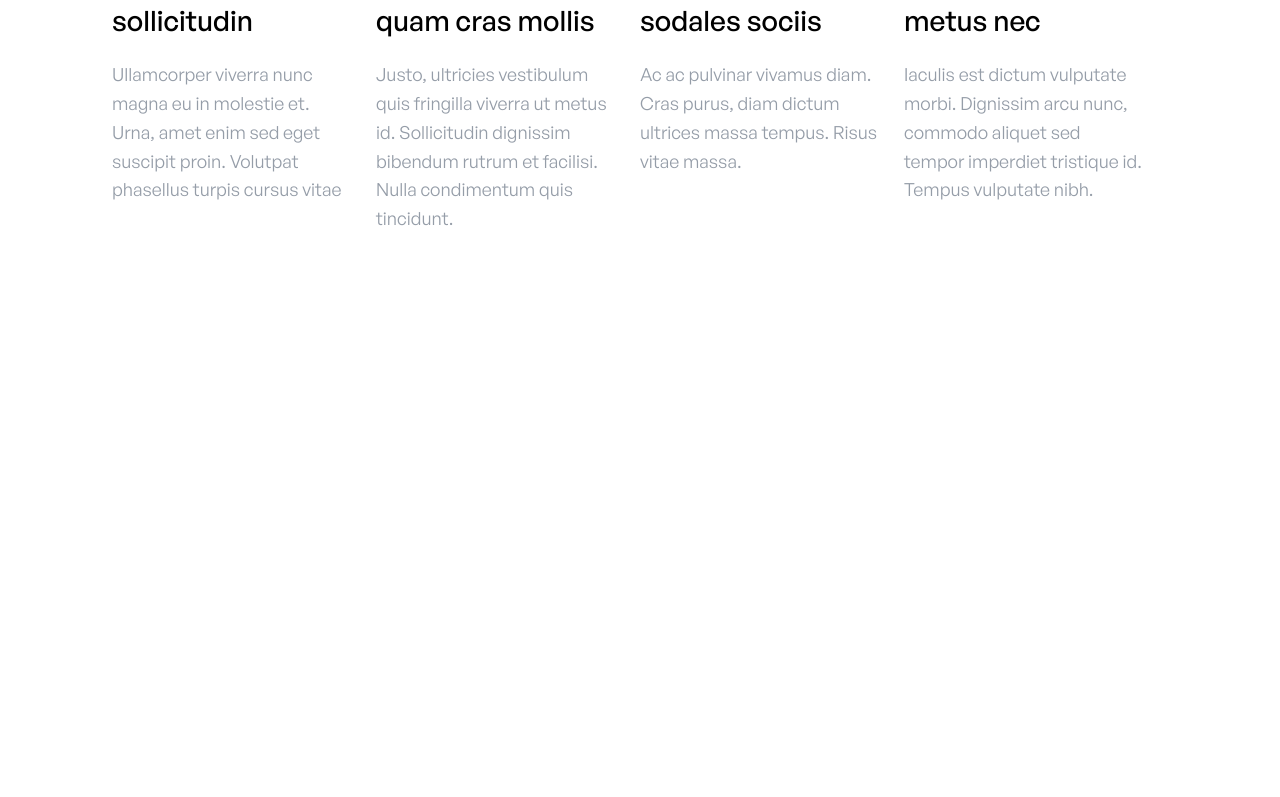
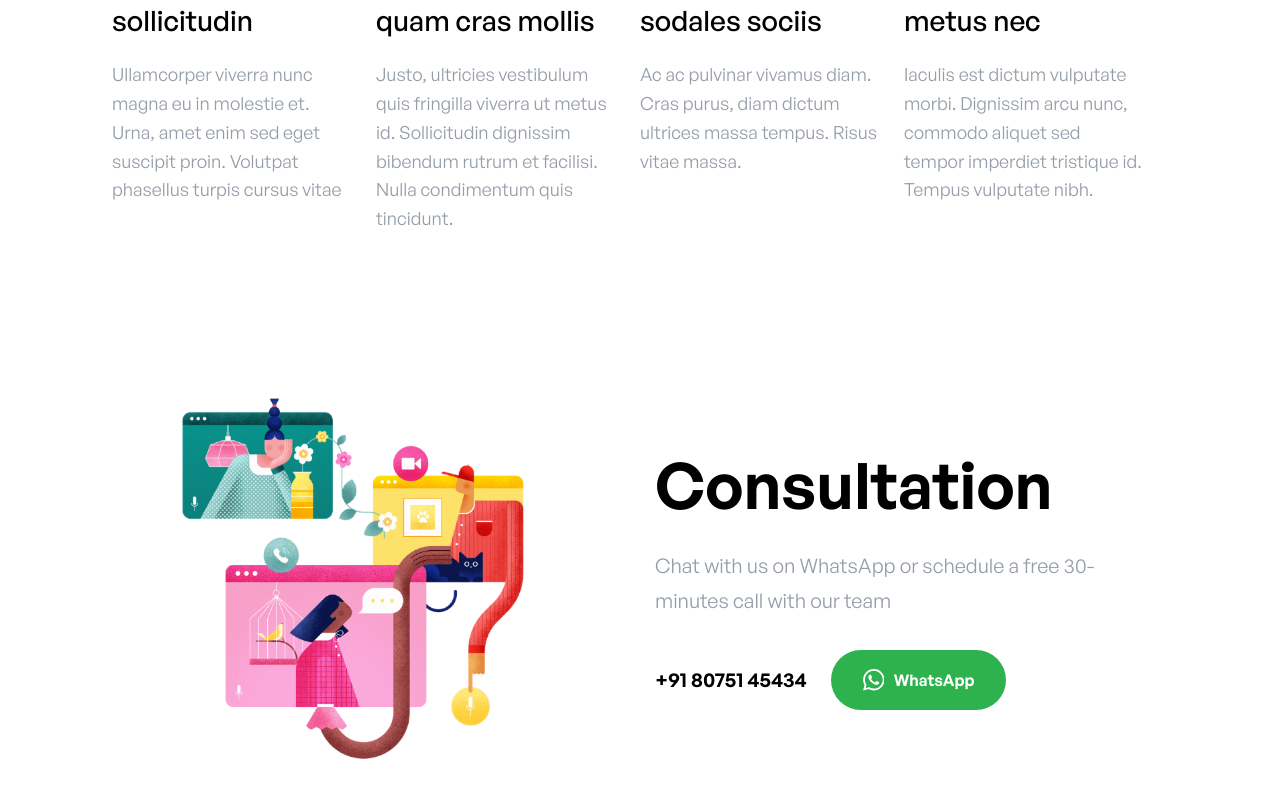
Before and after one commit to emanuelchristo/finquest, a Next.js app: page / in a window 1280 px wide. Shown: the part 1795-2592 px from the top of the page. Before the commit the page ends 2148 px from the top, so only its background shows below. Built offline with nearby package versions, Linux system fonts and the light colour scheme.

Commit message:
Consultation component skeleton

```diff
--- /dev/null
+++ b/components/Consultation.js
@@ -0,0 +1,24 @@
+import { ImWhatsapp } from 'react-icons/im'
+import styles from './consultation.module.css'
+
+export default function Consultation() {
+	return (
+		<section className={styles['consultation']}>
+			<img src='/images/consultation.png' alt='' width='440px' height='auto' />
+			<div className={styles['spacer']}></div>
+			<div className={styles['content']}>
+				<h2>Consultation</h2>
+				<p>Chat with us on WhatsApp or schedule a free 30-minutes call with our team</p>
+				<div className='flex items-center'>
+					<a className={styles['phone-no']} href='tel:+918075145434'>
+						+91 80751 45434
+					</a>
+					<button className={styles['whatsapp-button']}>
+						<ImWhatsapp className={styles['whatsapp-icon']} />
+						<span>WhatsApp</span>
+					</button>
+				</div>
+			</div>
+		</section>
+	)
+}
--- /dev/null
+++ b/components/consultation.module.css
@@ -0,0 +1,45 @@
+.consultation {
+	display: flex;
+	align-items: center;
+	width: fit-content;
+	margin: 0 auto;
+	margin-bottom: 8rem;
+}
+
+.spacer {
+	width: 5rem;
+	height: 5rem;
+	flex-shrink: 0;
+}
+
+.content {
+	max-width: 490px;
+}
+
+.content p {
+	margin-top: 1rem;
+	margin-bottom: 2rem;
+}
+
+.phone-no {
+	font-size: 1.25rem;
+	font-weight: 600;
+	margin-right: 1.5rem;
+}
+
+.whatsapp-button {
+	height: 3.75rem;
+	display: flex;
+	align-items: center;
+	padding: 0 2rem;
+	color: #fff;
+	background-color: var(--green);
+	border-radius: 100px;
+}
+.whatsapp-icon {
+	font-size: 1.35rem;
+}
+.whatsapp-button span {
+	font-weight: 600;
+	margin-left: 0.6rem;
+}
--- a/pages/index.js
+++ b/pages/index.js
@@ -1,6 +1,7 @@
 import About from '../components/About'
 import Associated from '../components/Associated'
 import Benefits from '../components/Benefits'
+import Consultation from '../components/Consultation'
 import Header from '../components/Header'
 
 export default function Home() {
@@ -10,6 +11,7 @@ export default function Home() {
 			<Associated />
 			<About />
 			<Benefits />
+			<Consultation />
 		</div>
 	)
 }
--- a/styles/variables.css
+++ b/styles/variables.css
@@ -1,4 +1,5 @@
 :root {
 	--primary-color: #99d34f;
 	--text-grey: #959da8;
+	--green: #2db24e;
 }
```
Also changed, not shown: public/images/consultation.png (added).
